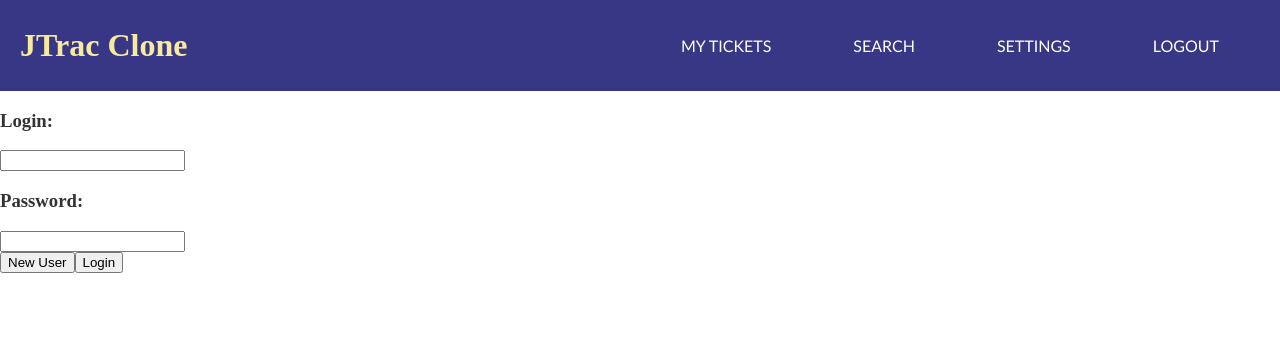
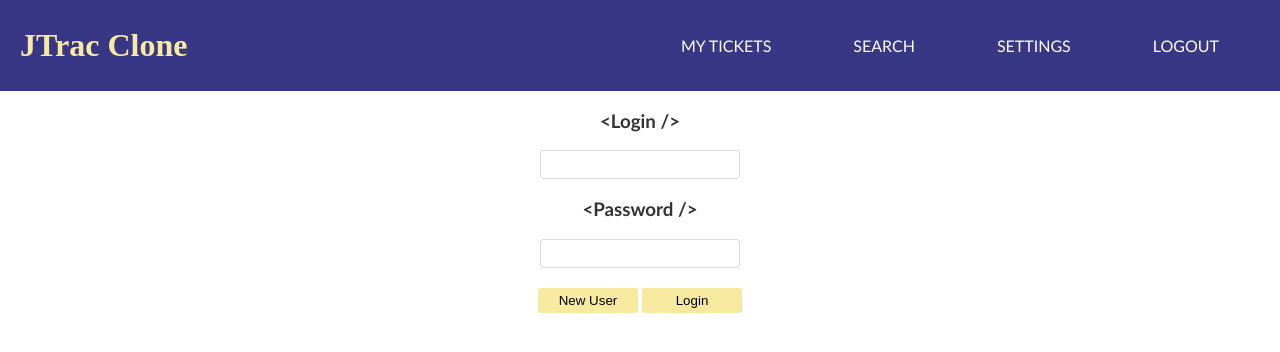
Before and after one commit to eolculnamo2/ReactTrac, a React app: page / in a window 1280 px wide. Shown: the top 352 px of the page. Built offline with nearby package versions, Linux system fonts and the light colour scheme; no server answers.

Commit message:
style login

```diff
--- a/src/components/Login/Login.js
+++ b/src/components/Login/Login.js
@@ -1,4 +1,5 @@
 import React from 'react';
+import './Login.scss';
 
 class Login extends React.Component {
     constructor(){
@@ -58,7 +59,7 @@ class Login extends React.Component {
     }
     registration(){
         return(
-            <div>
+            <div className="login-main">
                 <h3>Login:</h3>
                 <input ref='newUser' />
                 <h3>Password:</h3>
@@ -68,6 +69,7 @@ class Login extends React.Component {
                 <h3>Email:</h3>
                 <input ref='email' />
                 <br/>
+                <div className="buttons-flex">
                   <button
                      onClick={()=>{this.setState({register: false})}}
                      >
@@ -79,16 +81,18 @@ class Login extends React.Component {
                       Register
                       </button>
                 </div>
+            </div>
             )
     }
     existing(){
         return(
-            <div>
-                <h3>Login:</h3>
+            <div className="login-main">
+                <h3>{"<Login />"}</h3>
                 <input name="username" ref='username' />
-                <h3>Password:</h3>
+                <h3>{"<Password />"}</h3>
                 <input name="password" ref='password' type='password' />
                 <br/>
+                <div className="buttons-flex">
                   <button
                       onClick={()=>{this.setState({register: true})}}
                       >
@@ -99,6 +103,7 @@ class Login extends React.Component {
                       >
                       Login
                       </button>
+                  </div>
             </div>
             )
     }
--- /dev/null
+++ b/src/components/Login/Login.scss
@@ -0,0 +1,34 @@
+@import '../../scss/variables';
+
+.login-main{
+  display: flex;
+  flex-direction: column;
+  align-items: center;
+  h3{
+    font-family: 'Trebuchet MS';
+  }
+  input{
+    padding: 5px 10px;
+    font-size: 14px;
+    font-family: 'Trebuchet MS';
+    border-radius: 3px;
+    border: 1px solid $trac-grey;
+    &:focus{
+      outline: none;
+      border: 1px solid $trac-lightblue;
+    }
+  }
+  .button-flex{
+    display: flex;
+    justify-content: space-between;
+  }
+  button{
+    cursor: pointer;
+    padding: 5px;
+    border: 0;
+    margin: 2px;
+    border-radius: 3px;
+    width: 100px;
+    background-color: $trac-yellow;
+  }
+}
--- a/src/scss/variables.scss
+++ b/src/scss/variables.scss
@@ -1,4 +1,5 @@
 $dark: #333;
+$trac-grey: #dbdbdb;
 $lightgrey: #efefef;
 
 $trac-yellow: #F8E9A1;
```
Also changed, not shown: assets/dist/bundle.js. Lines whose indentation alone changed are shown as unchanged.
